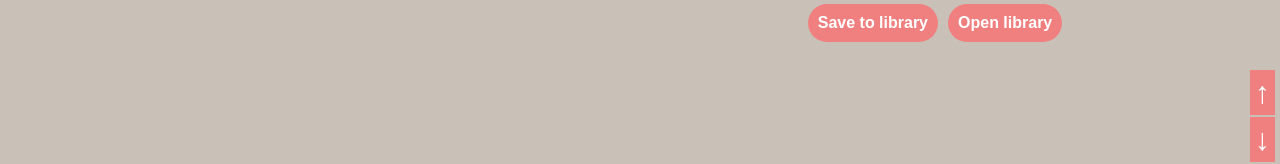
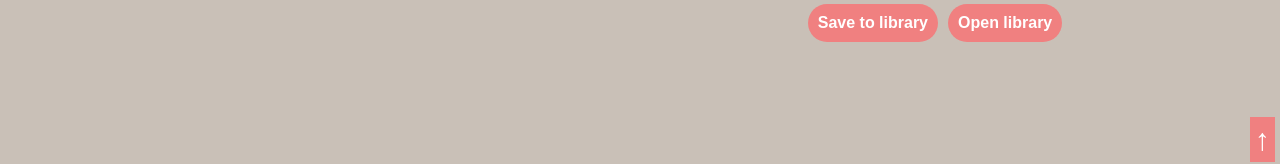
Before and after one commit to ldevuono/exquisiteVerse, a React (Create React App) app: page / in a window 1280 px wide. Shown: the part 633-797 px from the top of the page. Built offline with nearby package versions, Linux system fonts and the light colour scheme; no server answers; the database is empty; a web font is replaced by a local one.

Commit message:
deleted scroll-down button for now

```diff
--- a/src/App.css
+++ b/src/App.css
@@ -436,35 +436,25 @@ button:focus {
 }
 
 .scrolls {
-  display: flex;
-  flex-direction: column;
   position: fixed;
   right: 5px;
   bottom: 5px;
 }
 
-.scrollUp,
-.scrollDown {
+.scrollUp {
   border-radius: 0;
   color: white;
   font-size: 1.9rem;
   background: lightcoral;
   padding: 5px;
-  /* border: 2px solid black; */
 }
 
 .scrollUp:hover,
-.scrollDown:hover,
-.scrollUp:focus,
-.scrollDown:focus {
+.scrollUp:focus {
   background-color: indianred;
   color: white;
 }
 
-.scrollDown {
-  right: 35px;
-  margin-top: 2px;
-}
 
 /* MEDIA QUERIES */
 
--- a/src/App.js
+++ b/src/App.js
@@ -130,10 +130,6 @@ function App() {
     window.scrollTo(0, 0);
   }
 
-  const scrollToBottom = () => {
-    window.scrollTo(0, 5000);
-  }
-
   return (
     <div className="App">
       <section className="mainContent">
@@ -177,7 +173,6 @@ function App() {
       <div className="scrolls">
         <button aria-hidden="true" className="scrollUp" onClick={() => scrollToTop()}>
           ↑ <span class="sr-only">Scroll to top</span></button>
-        <button aria-hidden="true" className="scrollDown" onClick={() => scrollToBottom()}>↓ <span class="sr-only">Scroll to bottom</span></button>
       </div>
 
     </div >
```
